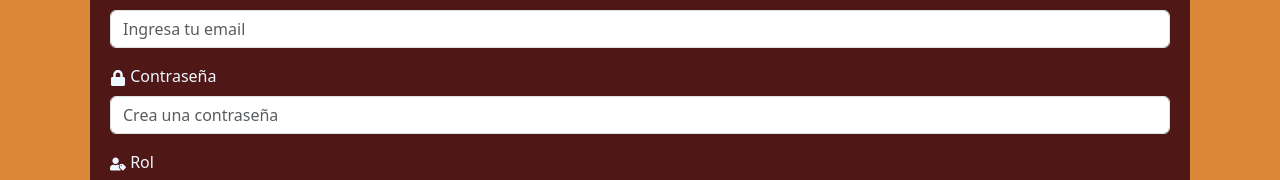
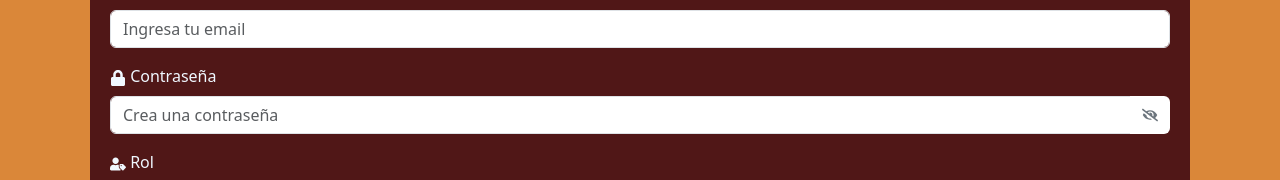
Before and after one commit to OAODesarrollador/FullStackPizzeria, a React (Create React App) app in the folder frontend/: page /registro in a window 1280 px wide. Shown: the part 353-533 px from the top of the page. Built offline with nearby package versions, Linux system fonts and the light colour scheme; no server answers.

Commit message:
Visualizacion del password

```diff
--- a/frontend/src/paginas/Estilos/Registro.css
+++ b/frontend/src/paginas/Estilos/Registro.css
@@ -21,3 +21,18 @@
 
    width: 100%;
   }
+  .btnVerPassword {
+    display: flex;
+    align-items: center;
+    background-color: white;
+    border: none;
+
+  }
+
+  .h2 {
+    color: aliceblue;
+  }
+  .msjError {
+    color: rgb(233, 178, 178);
+
+  }
--- a/frontend/src/paginas/Estilos/login.css
+++ b/frontend/src/paginas/Estilos/login.css
@@ -25,3 +25,10 @@
     color: rgb(233, 178, 178);
 
   }
+
+.btnVerPassword {
+    display: flex;
+    align-items: center;
+    background-color: white;
+    border: none;
+  }
--- a/frontend/src/paginas/Registro.tsx
+++ b/frontend/src/paginas/Registro.tsx
@@ -5,7 +5,7 @@ import {  useLocation } from 'react-router-dom';
 import { Container, Form, Button, Row, Col } from 'react-bootstrap';
 import { FaUser, FaEnvelope, FaLock, FaUserTag } from 'react-icons/fa';
 import '../paginas/Estilos/Registro.css';
-
+import { FaEyeSlash, FaEye } from 'react-icons/fa'; // Importa los iconos {FaEyeSlash,<FaEye}
 interface RegistroProps {
   onClose?: () => void; // Propiedad opcional para cerrar el modal
 }
@@ -14,6 +14,7 @@ const Registro: React.FC<RegistroProps> = ({ onClose }) => {
   const [password, setPassword] = useState('');
   const [rol, setRol] = useState('REPARTIDOR');
   const location = useLocation();
+  const [verPassword, setVerPassword] = useState(false);
 
   // Obtener el email desde la ubicación (state) del componente
   const initialEmail = location.state?.email || '';
@@ -88,15 +89,25 @@ const Registro: React.FC<RegistroProps> = ({ onClose }) => {
              {formErrors.email?.trim() && <p className="msjError">{formErrors.email}</p>} {/* Mensaje de error */}
           </Form.Group>
 
-          <Form.Group controlId="password" className="mt-3">
+          <Form.Group controlId="formBasicPassword" className="mt-3">
           <Form.Label><FaLock  /> Contraseña</Form.Label>
-
+          <div className="input-group">
             <Form.Control
-              type="password"
+              type={verPassword ? 'text' : 'password'}
               placeholder="Crea una contraseña"
               value={password}
               onChange={(e) => setPassword(e.target.value)}
+              autoComplete="off"
             />
+            <Button
+              className='btnVerPassword'
+              variant="outline-secondary"
+              onClick={() => setVerPassword(!verPassword)}
+
+              >
+              {verPassword ?  <FaEye /> : <FaEyeSlash />}
+            </Button>
+          </div>
              {formErrors.password?.trim() && <p className="msjError">{formErrors.password}</p>} {/* Mensaje de error */}
           </Form.Group>
 
--- a/frontend/src/paginas/login.tsx
+++ b/frontend/src/paginas/login.tsx
@@ -5,6 +5,7 @@ import { Container, Form, Button, Row, Col, Modal } from 'react-bootstrap';
 import axios from '../servicio/api';
 import '../paginas/Estilos/login.css';
 import Registro from './Registro'; // Importa el componente Registro
+import { FaEyeSlash, FaEye } from 'react-icons/fa';
 
 const Login = () => {
   const [email, setEmail] = useState('');
@@ -77,6 +78,7 @@ const Login = () => {
 
         <Form.Group controlId="formBasicPassword" className="mt-3">
             <Form.Label>Contraseña</Form.Label>
+            <div className="input-group">
               <Form.Control
                 type={verpassword ? 'text' : 'password'}
                 placeholder="Ingresa tu contraseña"
@@ -85,12 +87,15 @@ const Login = () => {
                 autoComplete="off"
               />
               <Button
+                className="btnVerPassword"
                 variant="outline-secondary"
-                onClick={() => setVerpassword(!verpassword)} // Cambia el estado al hacer clic
+                onClick={() => setVerpassword(!verpassword)}
+
               >
-                {verpassword ? 'Ocultar' : 'Mostrar'} {/* Cambia el texto del botón */}
+                {verpassword ?  <FaEye /> : <FaEyeSlash />}
               </Button>
-          {formErrors.password?.trim() && <p className="msjError">{formErrors.password}</p>} {/* Mensaje de error */}
+            </div>
+            {formErrors.password?.trim() && <p className="msjError">{formErrors.password}</p>}
           </Form.Group>
 
         <Row className="mt-4 ">
```
Also changed, not shown: 11 other files (tests, documents, lock files or other folders). Lines whose indentation alone changed are shown as unchanged.
